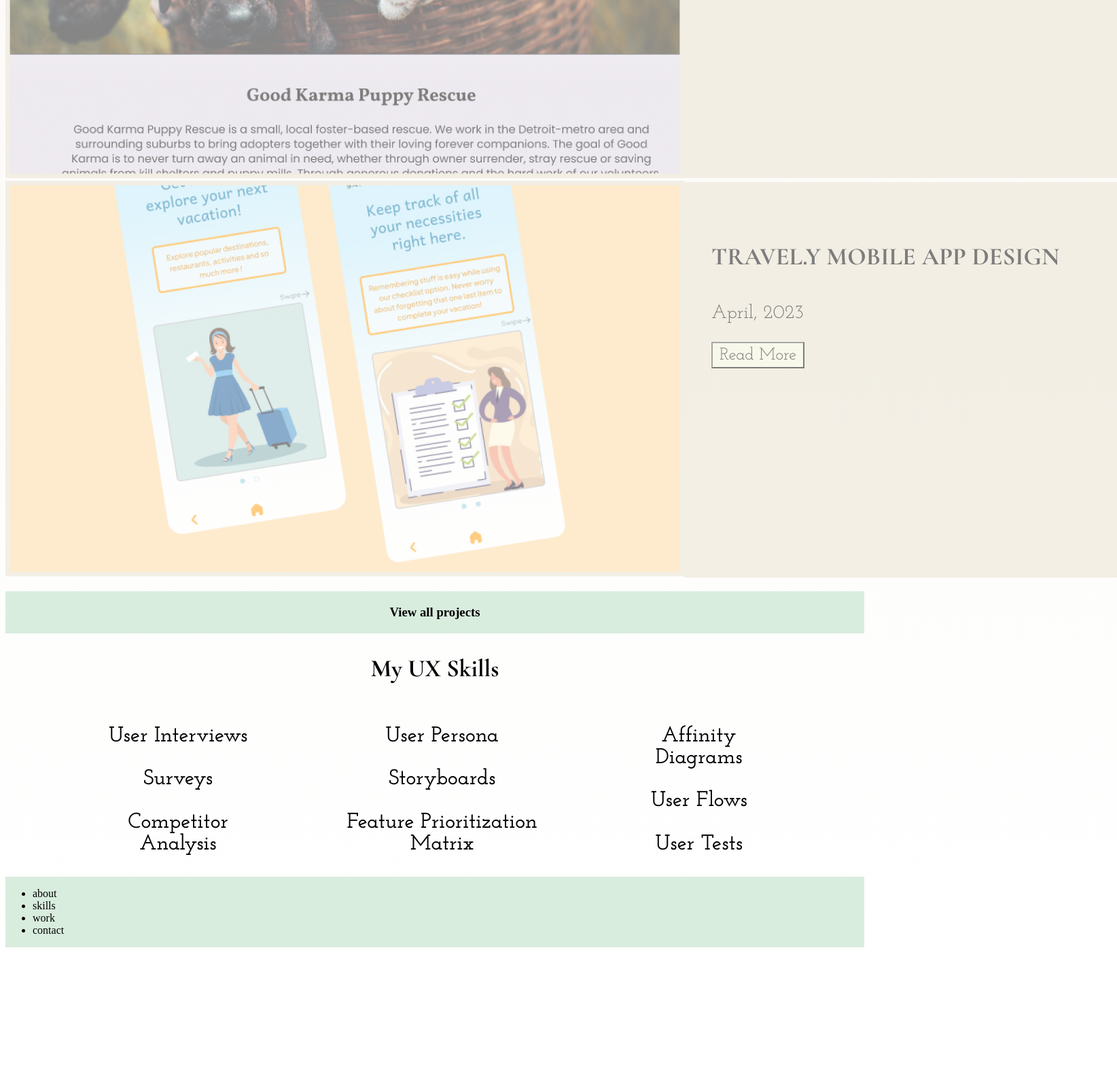
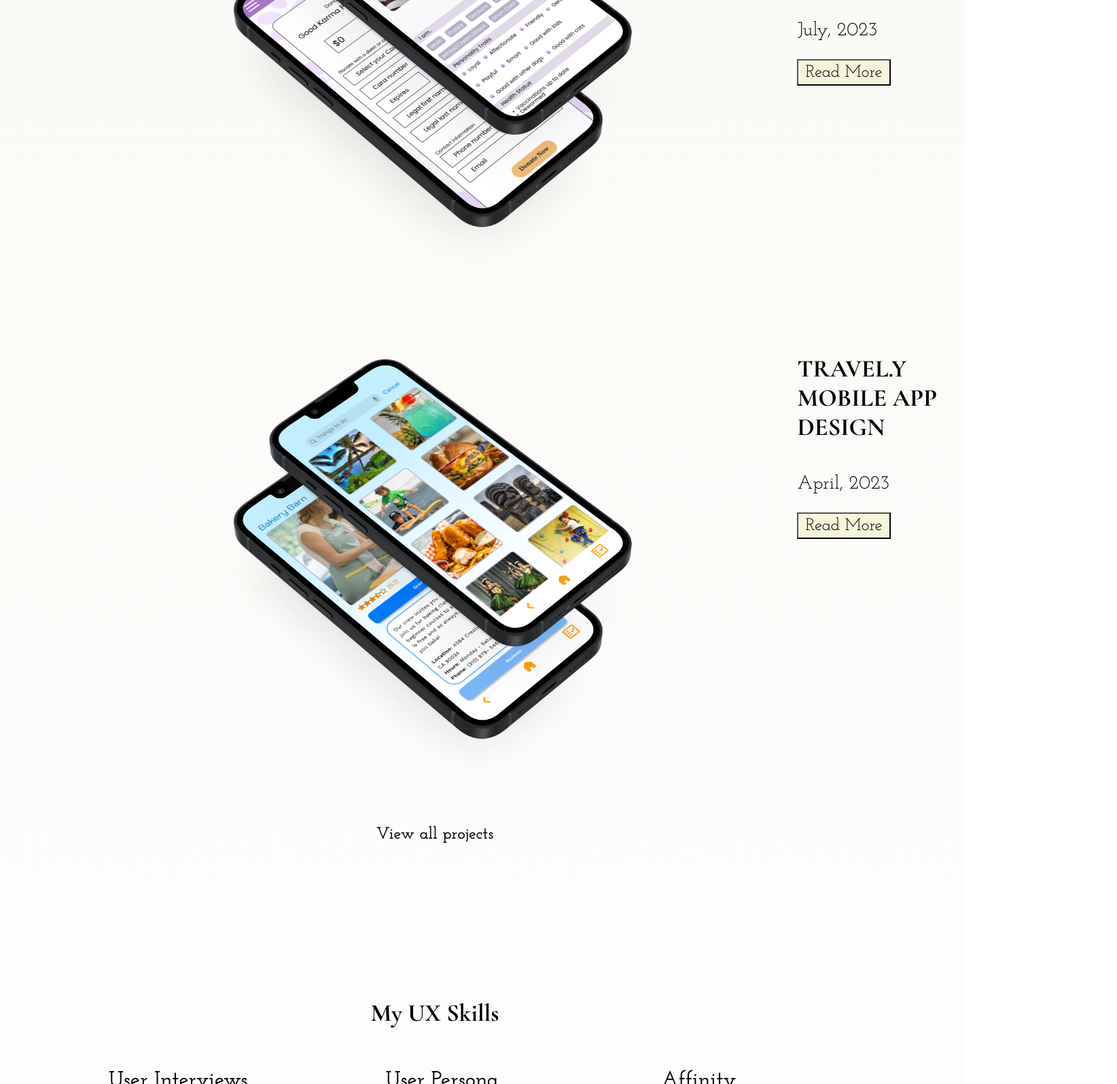
Before and after one commit to noemyehz96/UX_UI_HW_19, a plain HTML site: page index.html in a window 1280 px wide. Shown: the part 1205-2800 px from the top of the page at 68% size, 1644 px wide, since content can reach past the window. Before the commit the page ends 2607 px from the top, so only its background shows below. Drawn offline with nearby package versions, Linux system fonts and the light colour scheme.

Commit message:
Iterated using feedback from peers

```diff
--- a/CSS/style.css
+++ b/CSS/style.css
@@ -93,6 +93,9 @@ li {
     grid-template-areas:
     "item1 item2"
     "item3 item4";
+    margin-top: 20px;
+    margin-left: 10%;
+    margin-right: 10%;
 }
 
 .workGrid h4{
@@ -107,10 +110,17 @@ li {
     font-size: 36px;
 }
 
-.myWork h3{
+.allProjects{
+    text-align: center;
+    padding:5px;
+    font-family: 'Josefin Slab', serif;
+    font-size: 21px;
+    margin-bottom: 200px;
+}
+
+.allProjects:hover{
     background-color: #D9EDDF;
-    text-align: center;
-    padding:20px;
+    -webkit-transition: 0.5s;
 }
 
 .workGrid p{
@@ -118,33 +128,39 @@ li {
     font-size: 28px;
 }
 
+.workGrid img{
+    width: 999px;
+}
+
 .item1 {
     grid-area: item1;
-    opacity: 0.5;
 }
+
 
 .item2 {
     grid-area: item2;
-    background-color: #E9E2CF;
     height:502px;
     padding:40px;
-    opacity: 0.5;
+}
+
+.item2:hover {
+    background-color: #E9E2CF;
+    -webkit-transition: 0.5s;
 }
 
 .item3{
     grid-area: item3;
-    opacity: 0.5;
 }
 
 .item4{
     grid-area: item4;
-    margin: auto;
-    background-color: #E9E2CF;
-    width:557px;
     height:502px;
     padding:40px;
-    opacity: 0.5;
-    ;
+}
+
+.item4:hover {
+    background-color: #E9E2CF;
+    -webkit-transition: 0.5s;
 }
 
 .mySkills h1{
@@ -161,6 +177,7 @@ li {
     justify-content: space-between;
     margin-left: 10%;
     margin-right: 10%;
+    margin-bottom: 200px;
 }
 
 .div1{
@@ -171,10 +188,6 @@ li {
     padding-right:80px;
 }
 
-
-footer {
-    background-color: #D9EDDF;
-}
 
 footer ul{
     display:inline-block;
@@ -199,3 +212,43 @@ footer ul{
 html {
     scroll-behavior: smooth;
 }
+
+footer{
+    background-color: #D9EDDF;
+    padding: 10px;
+    height: 400px;
+    font-family: 'Josefin Slab', serif;
+    font-size: 25px;
+}
+
+.reachOut{
+    text-align: center;
+    margin-top: 150px;
+    margin-bottom:40px;
+}
+
+.email{
+    text-align: center;
+}
+
+.email img{
+    width: 20px;
+    height: 20px;
+}
+
+footer ul{
+    display:flex;
+    flex-direction: row;
+    flex-wrap: wrap;
+    width: 100%;
+    padding-left: 0;
+    justify-content: flex-start;
+    font-family: 'Josefin Slab', serif;
+    font-size: 28px;
+    padding:40px;
+
+}
+
+footer p{
+    padding: 10px;;
+}
--- a/index.html
+++ b/index.html
@@ -30,7 +30,7 @@
 
             <img src="images/Photo-of-me.png">
 
-            <p>Hi there! I am Noemy Hernandez, a UXUI Designer  in Los Angeles, CA.
+            <p>Hi there! I am Noemy Hernandez, a UX/UI developer with an insatiable passion for learning and exploring new ideas. With a keen eye for detail and a creative approach, I strive to craft digital experiences that resonate and delight users.
             </p>
         </div>
         <div class="subcontent">
@@ -52,9 +52,8 @@
             <h1>My Work</h1>
 
             <div class="workGrid">
-
                 <div class="item1">
-                    <img src="images/AdoptGoodKarmaPic.jpg">
+                    <img src="images/iPhone 14.png">
                 </div>
 
                 <div class="item2">
@@ -64,7 +63,7 @@
                 </div>
 
                 <div class="item3">
-                    <img src="images/Travel.y Pic.jpg">
+                    <img src="images/iPhone 15.png">
                 </div>
 
                 <div class="item4">
@@ -75,7 +74,9 @@
 
             </div>
 
-            <h3>View all projects</h3>
+            <div class= "allProjects"><h3>View all projects</h3>
+            </div>
+
         </section>
 
 
@@ -110,12 +111,24 @@
 
 
     <footer>
+
+        <div class="reachOut">If you want to explore collaboration opportunities, feel free to reach out!
+        </div>
+
+        <div class="email">noemyehz96@gmail.com
+            <img src="images/Instagram_Logo.png">
+            <img src="images/Linkedin_Logo.png">
+        </div>
+
+        <div class="footerNav">
         <ul>
-            <li>about</li>
-            <li>skills</li>
-            <li>work</li>
-            <li>contact</li>
+            <p>about</p>
+            <p>skills</p>
+            <p>work</p>
+            <p>contact</p>
         </ul>
+    </div>
+
     </footer>
 
 
```
Also changed, not shown: images/Galaxy Note 20 Ultra.png (added), images/Instagram_Logo.png (added), images/Linkedin_Logo.png (added), images/iPhone 14.png (added), images/iPhone 15.png (added).
